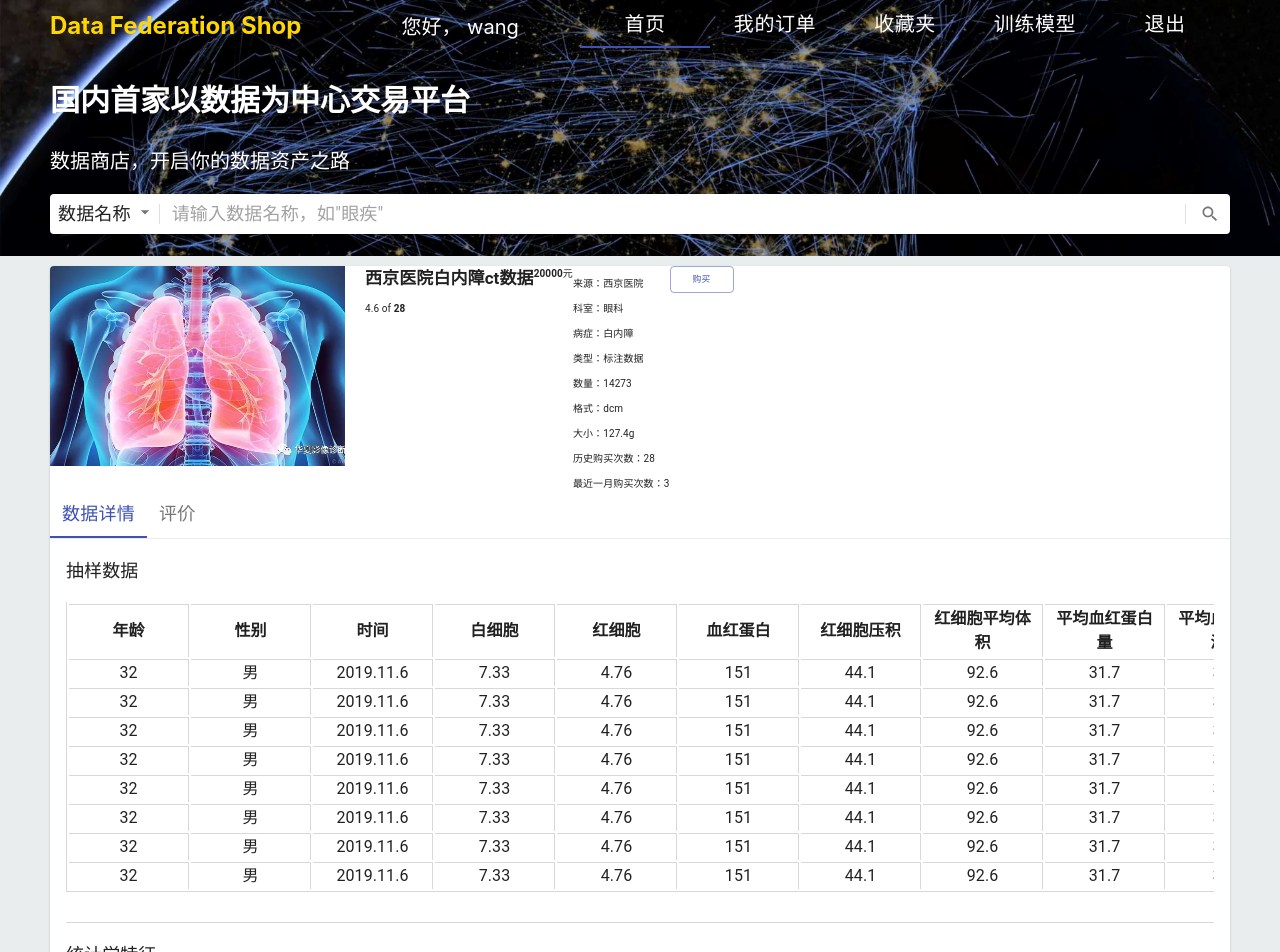
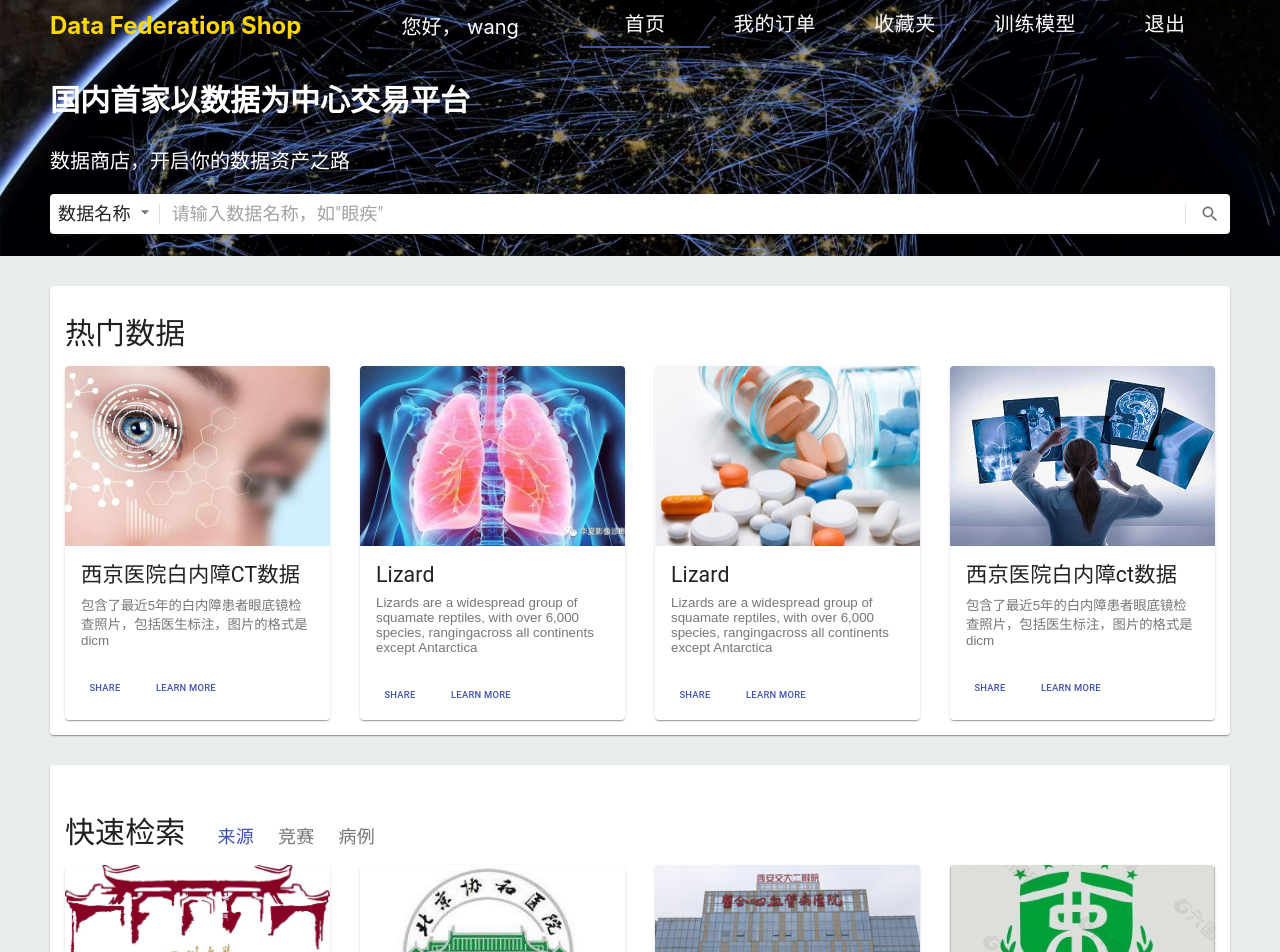
Before and after one commit to Alphia/dfWeb, a React (Create React App) app: page / in a window 1280 px wide. Shown: the top 952 px of the page. Built offline with nearby package versions, Linux system fonts and the light colour scheme.

Commit message:
add description for item page, part 4

```diff
--- a/src/js/HomeTab.js
+++ b/src/js/HomeTab.js
@@ -27,7 +27,7 @@ class HomeTab extends React.Component {
     constructor(props, context) {
         super(props, context);
         this.state = {
-            content: "item",
+            content: "landing",
             itemId: 1
         }
     }
--- a/src/js/item/ItemBox.js
+++ b/src/js/item/ItemBox.js
@@ -45,10 +45,6 @@ class ItemBox extends React.Component {
         }
     }
 
-    handleTabChange = (ev, value) => {
-        this.setState({tabValue: value});
-    };
-
     render() {
         const {classes} = this.props;
         const model = itemModelList[this.props.id];
@@ -75,24 +71,7 @@ class ItemBox extends React.Component {
                             <span><b>{model.price}</b>元</span>
                         </div>
 
-                        <div className={classes.content}>
-                            <div>
-                                <p>来源：{model.publisher}</p>
-                                <p>科室：{model.department}</p>
-                                <p>病症：{model.symptom}</p>
 
-                            </div>
-                            <div>
-                                <p>类型：{model.dataType}</p>
-                                <p>数量：{model.amount}</p>
-                                <p>格式：{model.format}</p>
-                            </div>
-                            <div>
-                                <p>大小：{model.size}</p>
-                                <p>历史购买次数：{model.soldAmount}</p>
-                                <p>最近一月购买次数：{model.latestMonthSold}</p>
-                            </div>
-                        </div>
                         <div className={classes.buy}>
                             <Button variant="outlined" color="primary">购买</Button>
                         </div>
--- /dev/null
+++ b/src/js/item/ItemDescription.js
@@ -0,0 +1,56 @@
+import React from "react";
+import withStyles from "@material-ui/core/styles/withStyles";
+import {itemModelList} from "../MockData";
+
+const styles = {
+    summary: {
+        boxSizing: 'border-box',
+        margin: '2rem 1.6rem',
+        borderBottom: 'solid 1px rgb(214, 217, 217)',
+        paddingBottom: '2rem',
+        fontSize: '1.8rem',
+    },
+
+    content: {
+        display: 'flex',
+        margin: '1.4rem auto',
+        width: '1080px',
+        '& div': {
+            padding: '0rem 3rem 0rem 0rem',
+            width: '22%',
+        },
+        '& p': {
+            fontSize: '1.6rem',
+            margin: '0',
+        },
+    }
+};
+
+class ItemDescription extends React.Component {
+    render() {
+        const {classes} = this.props;
+        const descModel = itemModelList[0];
+        return (
+            <div className={classes.summary}>
+                <p>详细规格</p>
+                <div className={classes.content}>
+                    <div>
+                        <p>来源：{descModel.publisher}</p>
+                        <p>科室：{descModel.department}</p>
+                        <p>病症：{descModel.symptom}</p>
+
+                        <p>类型：{descModel.dataType}</p>
+                    </div>
+                    <div>
+                        <p>数量：{descModel.amount}</p>
+                        <p>格式：{descModel.format}</p>
+                        <p>大小：{descModel.size}</p>
+                        <p>最近一月购买次数：{descModel.latestMonthSold}</p>
+                    </div>
+                </div>
+            </div>
+        )
+    }
+}
+
+export default withStyles(styles)(ItemDescription);
--- a/src/js/item/ItemDetail.js
+++ b/src/js/item/ItemDetail.js
@@ -5,6 +5,7 @@ import Tab from "@material-ui/core/Tab/index";
 import TabPanel from "../TabPanel";
 import ItemStatisticsTable from "./ItemStatisticsTable";
 import ItemSampleTable from "./ItemSampleTable";
+import ItemDescription from "./ItemDescription";
 
 const styles = {
     root: {
@@ -12,7 +13,7 @@ const styles = {
     },
     tabsWrapper: {
         marginLeft: '0rem',
-        borderBottom: 'solid 1px rgb(234, 237, 237)',
+        borderBottom: 'solid 1px rgb(214, 217, 217)',
         '& button': {
             minWidth: '4rem'
         },
@@ -47,12 +48,13 @@ class ItemDetail extends React.Component {
                     <Tabs value={this.state.tabValue} onChange={this.handleTabChange} indicatorColor="primary"
                           textColor="primary" variant="standard" aria-label="full width tabs example">
                         <Tab label="数据详情"/>
-                        <Tab label="评价"/>
+                        <Tab label="评价(28)"/>
                     </Tabs>
                 </div>
                 <div className={classes.tabPanels}>
                     <TabPanel value={this.state.tabValue} index={0}>
                         <div className={classes.table}>
+                            <ItemDescription/>
                             <ItemSampleTable/>
                             <ItemStatisticsTable/>
                         </div>
--- a/src/js/item/ItemSampleTable.js
+++ b/src/js/item/ItemSampleTable.js
@@ -16,18 +16,13 @@ const styles = {
         overflowX: 'scroll',
     },
     isTableRoot: {
-        fontSize: '1.6rem',
-        borderLeft: 'solid 1px rgb(214, 217, 217)',
-        borderBottom: 'solid 1px rgb(214, 217, 217)',
-
-        '& th': {
-            padding: '0.2rem 1rem',
-        },
+        width:'1080px',
+        fontSize: '1.5rem',
+        border: 'solid 1px rgb(234, 237, 237)',
         '& td, th': {
             minWidth: '12rem',
             boxSizing: 'border-box',
-            borderRight: 'solid 1px rgb(214, 217, 217)',
-            borderTop: 'solid 1px rgb(214, 217, 217)',
+            border: 'solid 0.5px rgb(234, 237, 237)',
             textAlign: 'center',
         },
     },
--- a/src/js/item/ItemStatisticsTable.js
+++ b/src/js/item/ItemStatisticsTable.js
@@ -14,9 +14,9 @@ const styles = {
 
     },
     isTableRoot: {
-        fontSize: '1.6rem',
-        borderLeft: 'solid 1px rgb(214, 217, 217)',
-        borderBottom: 'solid 1px rgb(214, 217, 217)',
+        width: '1080px',
+        fontSize: '1.5rem',
+        border: 'solid 1px rgb(234, 237, 237)',
         '& tr': {
             '& :first-child': {
                 fontWeight: 'bold',
@@ -28,8 +28,7 @@ const styles = {
         '& td, th': {
             minWidth: '12rem',
             boxSizing: 'border-box',
-            borderRight: 'solid 1px rgb(214, 217, 217)',
-            borderTop: 'solid 1px rgb(214, 217, 217)',
+            border: 'solid 0.5px rgb(234, 237, 237)',
             textAlign: 'center',
         },
         firstColBold: {
```
Also changed, not shown: 1 other file (tests, documents, lock files or other folders).
